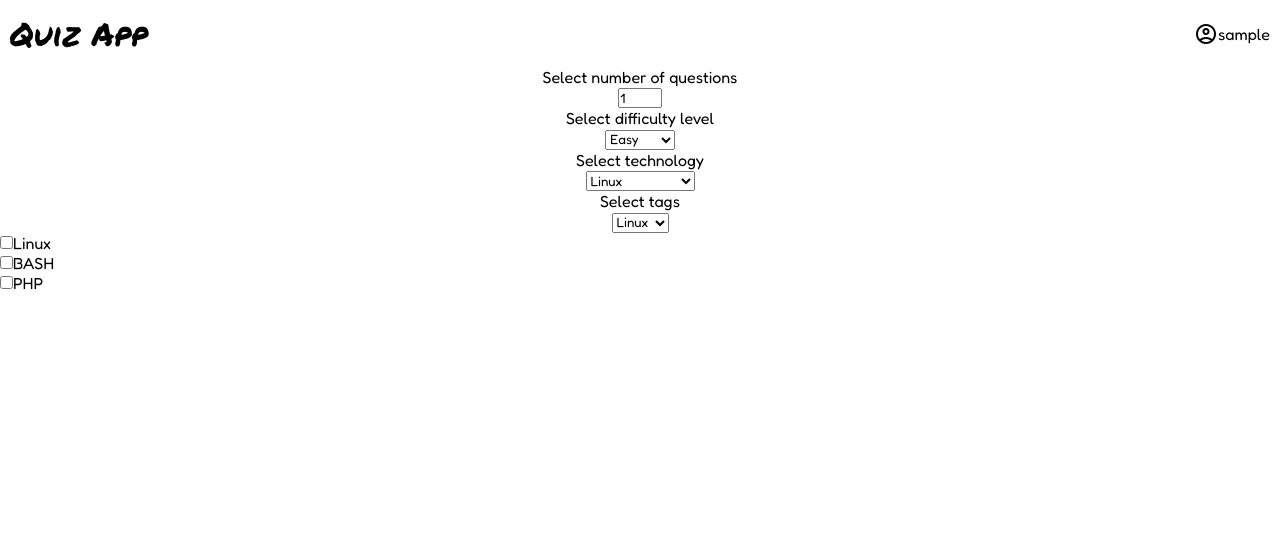
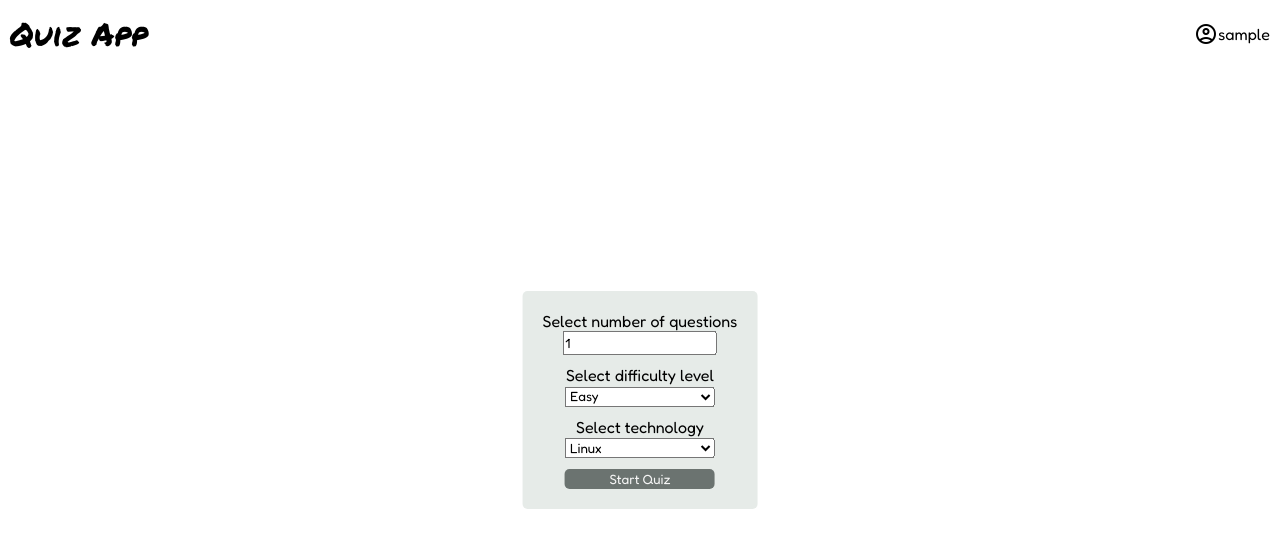
Before and after one commit to saiyanamadala/quiz_app_vue, a Vue app: page / in a window 1280 px wide. Shown: the top 548 px of the page. Built offline with nearby package versions, Linux system fonts and the light colour scheme; sample sign-in values are in the browser's storage.

Commit message:
added few changes

```diff
--- a/src/assets/base.css
+++ b/src/assets/base.css
@@ -4,6 +4,11 @@
   --button-text-color: white;
   --icon-color: rgba(0, 0, 0, 0.6);
   --error-color: rgb(203, 138, 138);
+}
+
+html,
+body {
+  height: 100%;
 }
 
 * {
--- a/src/components/FilterDropdown.vue
+++ b/src/components/FilterDropdown.vue
@@ -3,7 +3,7 @@
     <label for="dropdown">{{ props.label }}</label>
   </div>
   <div>
-    <select id="dropdown" v-model="selectedOption" @change="onClick">
+    <select id="dropdown" v-model="selectedOption" @change="onClick" class="filter-dropdown">
       <option v-for="option in props.options" :key="option.id" :value="option.name">
         {{ option.name }}
       </option>
@@ -12,7 +12,7 @@
 </template>
 
 <script setup lang="ts">
-import { defineProps, ref } from 'vue'
+import { defineProps, defineEmits, ref } from 'vue'
 
 interface Options {
   id: number
@@ -25,10 +25,14 @@ interface Props {
 }
 
 const props = defineProps<Props>()
+const emit = defineEmits<{
+  (event: 'selected-option', value: string): void
+}>()
 
 const selectedOption = ref(props.options[0].name)
 
 const onClick = () => {
   console.log(selectedOption.value)
+  emit('selected-option', selectedOption.value)
 }
 </script>
--- a/src/components/HomeComponent.vue
+++ b/src/components/HomeComponent.vue
@@ -11,25 +11,26 @@
           value="5"
           id="questionCount"
           v-model="limit"
+          class="question-count"
         />
       </div>
     </div>
     <div class="question">
-      <FilterDropdown label="Select difficulty level" :options="difficultyLevel" />
+      <FilterDropdown
+        label="Select difficulty level"
+        :options="difficultyLevel"
+        @selected-option="selectedDifficulty = $event"
+      />
     </div>
     <div class="question">
-      <FilterDropdown label="Select technology" :options="technology" />
+      <FilterDropdown
+        label="Select technology"
+        :options="technology"
+        @selected-option="selectedTechnology = $event"
+      />
     </div>
     <div class="question">
-      <FilterDropdown label="Select tags" :options="tags" />
-    </div>
-    <div>
-      <ul>
-        <li v-for="tag in tags" :key="tag.id">
-          <input type="checkbox" v-model="checkedTags" @click="onClick" />
-          <span>{{ tag.name }}</span>
-        </li>
-      </ul>
+      <div><button @click="onClick">Start Quiz</button></div>
     </div>
   </div>
 </template>
@@ -38,8 +39,9 @@
 import { ref, reactive } from 'vue'
 import FilterDropdown from './FilterDropdown.vue'
 
-const checkedTags = ref('')
 const limit = ref(1)
+const selectedDifficulty = ref('')
+const selectedTechnology = ref('')
 const difficultyLevel = reactive([
   { id: 1, name: 'Easy' },
   { id: 2, name: 'Medium' },
@@ -59,30 +61,25 @@ const technology = reactive([
     name: 'uncategorized'
   }
 ])
-const tags = reactive([
-  {
-    id: 1,
-    name: 'Linux'
-  },
-  {
-    id: 2,
-    name: 'BASH'
-  },
-  {
-    id: 3,
-    name: 'PHP'
-  }
-])
-
 const onClick = () => {
-  console.log(checkedTags)
+  console.log(selectedDifficulty.value)
 }
 </script>
 
 <style lang="scss">
 .question-container {
+  background-color: var(--form-background);
+  padding: 20px;
+  border-radius: 5px;
   display: flex;
   flex-direction: column;
+  justify-content: center;
+  align-items: center;
+  position: absolute;
+  top: 50%;
+  left: 50%;
+  transform: translate(-50%, -50%);
+  gap: 10px;
 
   .question {
     display: flex;
@@ -90,5 +87,29 @@ const onClick = () => {
     justify-content: center;
     align-items: center;
   }
+
+  .question-count,
+  button {
+    max-width: 150px;
+    min-width: 150px;
+    height: 20px;
+  }
+
+  .filter-dropdown {
+    max-width: 150px;
+    min-width: 150px;
+    height: 20px;
+  }
+
+  button {
+    background-color: rgb(107, 115, 112);
+    color: whitesmoke;
+    border: none;
+    border-radius: 5px;
+
+    &:hover {
+      background-color: black;
+    }
+  }
 }
 </style>
--- a/src/components/LoginComponent.vue
+++ b/src/components/LoginComponent.vue
@@ -74,8 +74,9 @@ const onClick = () => {
   gap: 10px;
   position: absolute;
   width: 90%;
+  top: 50%;
   left: 50%;
-  transform: translate(-50%);
+  transform: translate(-50%, -50%);
   max-width: 400px;
   border-radius: 5px;
   padding: 10px;
--- a/src/components/SignupComponent.vue
+++ b/src/components/SignupComponent.vue
@@ -70,8 +70,9 @@ const onClick = () => {
   gap: 10px;
   position: absolute;
   width: 90%;
+  top: 50%;
   left: 50%;
-  transform: translate(-50%);
+  transform: translate(-50%, -50%);
   max-width: 400px;
   border-radius: 5px;
   padding: 10px;
```
